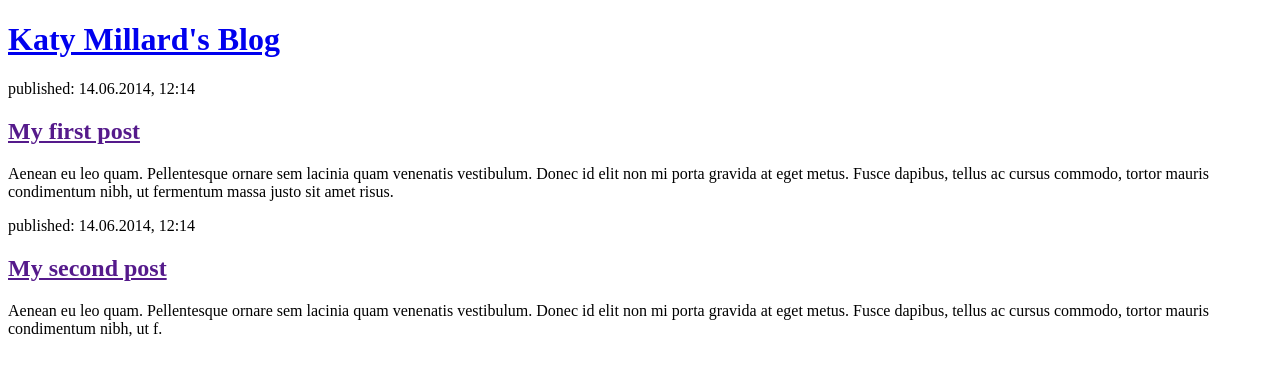
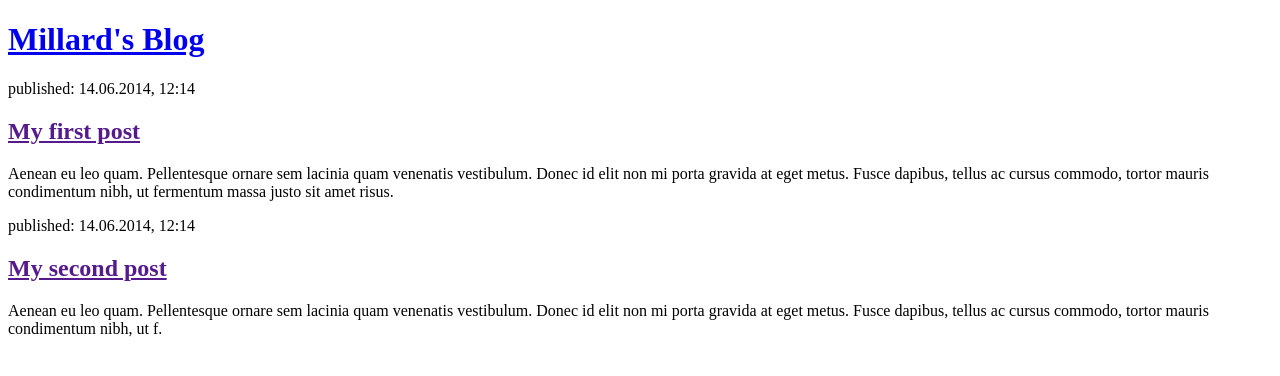
Before and after one commit to katy4599/millard-blog, a Django app: page / in a window 1280 px wide. Shown: the top 376 px of the page. Run offline with Django 3.2, Linux system fonts and the light colour scheme.

Commit message:
Changed name

```diff
--- a/blog/templates/blog/post_list.html
+++ b/blog/templates/blog/post_list.html
@@ -1,11 +1,11 @@
 <!DOCTYPE html>
 <html>
     <head>
-        <title>Katy Millard's blog</title>
+        <title>Millard's blog</title>
     </head>
     <body>
         <header>
-            <h1><a href="/">Katy Millard's Blog</a></h1>
+            <h1><a href="/">Millard's Blog</a></h1>
         </header>
 
         <article>
```
